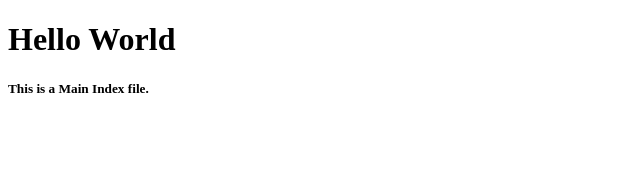
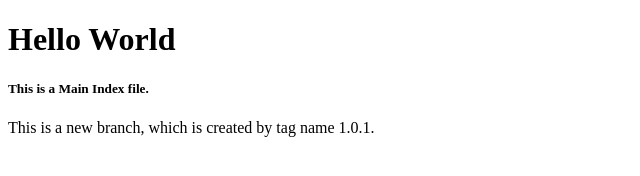
Before and after one commit to AkankshaJ22/Exercise2, a plain HTML site: page index.html in a window 1280 px wide. Shown: the whole page, without its empty margins (0-640 px from the left). Drawn offline with Linux system fonts and the light colour scheme.

Commit message:
first commit in bv1.0.1

```diff
--- a/index.html
+++ b/index.html
@@ -6,5 +6,6 @@
 <body>
     <h1>Hello World</h1>
     <h5>This is a Main Index file.</h5>
+    <div>This is a new branch, which is created by tag name 1.0.1.</div>
 </body>
 </html>
```
